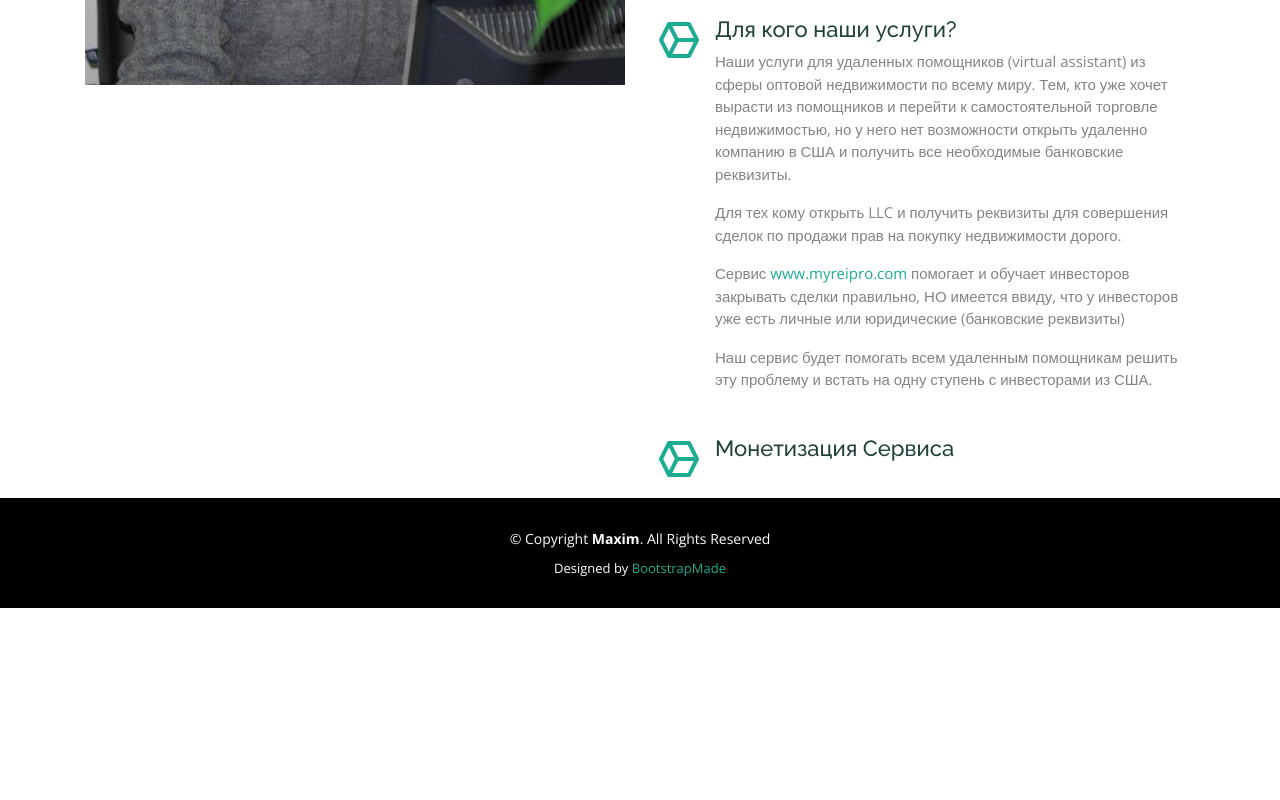
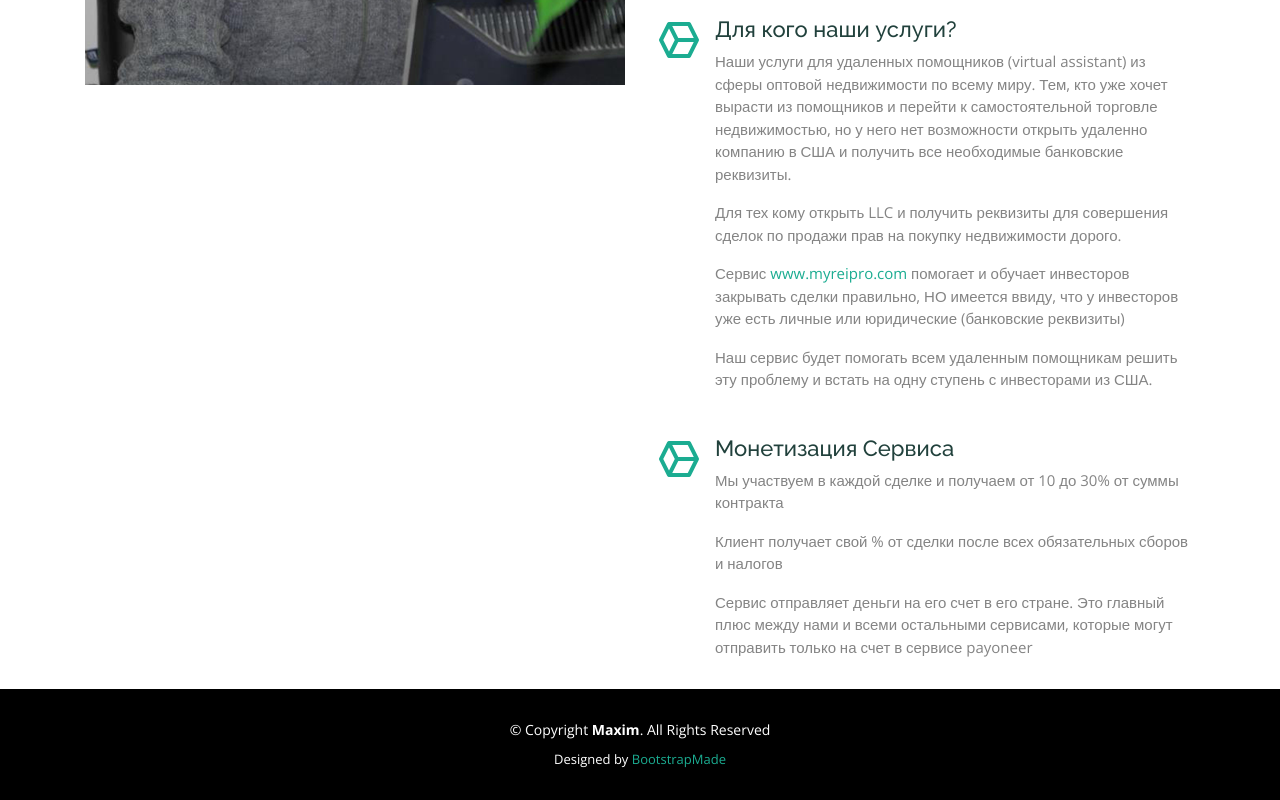
Before and after one commit to alexanatoliev/rei, a plain HTML site: page index.html in a window 1280 px wide. Shown: the part 1208-2008 px from the top of the page. Before the commit the page ends 1816 px from the top, so only its background shows below. Drawn offline with nearby package versions, Linux system fonts and the light colour scheme.

Commit message:
Update index.html

```diff
--- a/index.html
+++ b/index.html
@@ -61,7 +61,7 @@
     <div class="container d-flex">
 
       <div class="logo mr-auto">
-        <h1 class="text-light"><a href="/">Alex Anatoliev</a></h1>
+        <h1 class="text-light"><a href="/">Проект REI VS</a></h1>
         <!-- Uncomment below if you prefer to use an image logo -->
         <!-- <a href="index.html"><img src="assets/img/logo.png" alt="" class="img-fluid"></a>-->
       </div>
@@ -120,11 +120,11 @@
               <i class="bx bx-cube-alt"></i>
               <h4>Монетизация Сервиса</h4>
 
-                <p></p>
+                <p>Мы участвуем в каждой сделке и получаем от 10 до 30% от суммы контракта</p>
 
-                <p></p>
+                <p>Клиент получает свой % от сделки после всех обязательных сборов и налогов</p>
 
-                <p></p>
+                <p>Сервис отправляет деньги на его счет в его стране. Это главный плюс между нами и всеми остальными сервисами, которые могут отправить только на счет в сервисе payoneer</p>
 
                 <p></p>
             </div>
```
